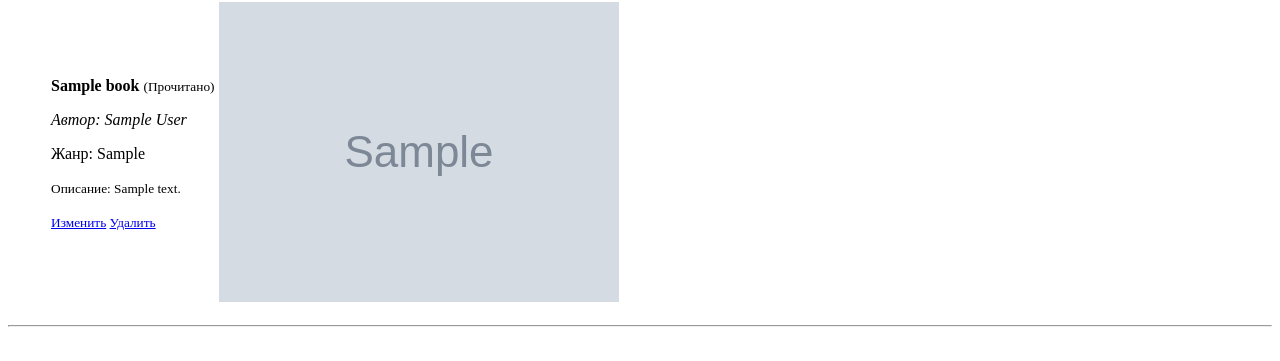
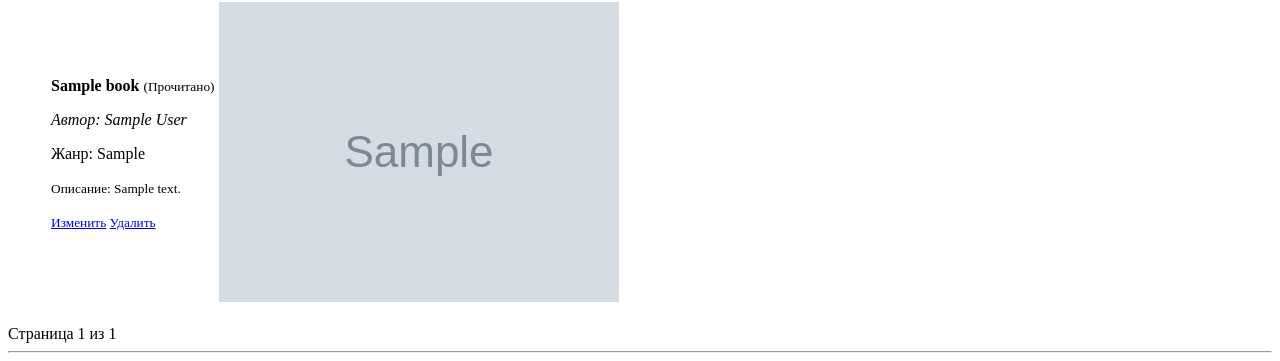
Before and after one commit to IVIaximushka/django-base, a Django app: page / in a window 1280 px wide. Shown: the part 604-965 px from the top of the page. Before the commit the page ends 931 px from the top, so only its background shows below. Run offline with Django 4.2, Linux system fonts and the light colour scheme; a user stored in the database is signed in; tables that the repository leaves empty hold one stand-in row (values such as "Sample post"); grey boxes marked "Sample" are stand-in pictures.

Commit message:
+ pagination

```diff
--- a/web/templates/web/main.html
+++ b/web/templates/web/main.html
@@ -47,4 +47,15 @@
             {% endfor %}
         </ul>
     {% endif %}
+    <nav>
+        {% if book_notes.has_previous %}
+            <a href="?page=1">В начало</a>
+            <a href="?page={{ book_notes.previous_page_number }}">Предыдущая страница</a>
+        {% endif %}
+        Страница {{ book_notes.number }} из {{ book_notes.paginator.num_pages }}
+        {% if book_notes.has_next %}
+            <a href="?page={{ book_notes.next_page_number }}">Следующая страница</a>
+            <a href="?page={{ book_notes.paginator.num_pages }}">В конец</a>
+        {% endif %}
+    </nav>
 {% endblock %}
--- a/web/views.py
+++ b/web/views.py
@@ -1,4 +1,5 @@
 from django.contrib.auth.decorators import login_required
+from django.core.paginator import Paginator
 from django.shortcuts import render, redirect, get_object_or_404
 from django.contrib.auth import get_user_model, authenticate, login, logout
 
@@ -13,17 +14,13 @@ User = get_user_model()
 def main_view(request):
     book_notes = Book.objects.filter(user=request.user).order_by('title')
     current_book = book_notes.filter(done=False).first()
-    form = BookNoteForm()
-    if request.method == 'POST':
-        form = BookNoteForm(data=request.POST, files=request.FILES, initial={'user': request.user})
-        if form.is_valid():
-            form.save()
-            return redirect('main')
+    page_number = request.GET.get('page', 1)
+    paginator = Paginator(book_notes, per_page=6)
     return render(request, 'web/main.html', {
-        'book_notes': book_notes,
+        'book_notes': paginator.get_page(page_number),
         'MEDIA_ROOT': MEDIA_ROOT,
         'current_book': current_book,
-        'form': form
+        'form': BookNoteForm()
     })
 
 
```
